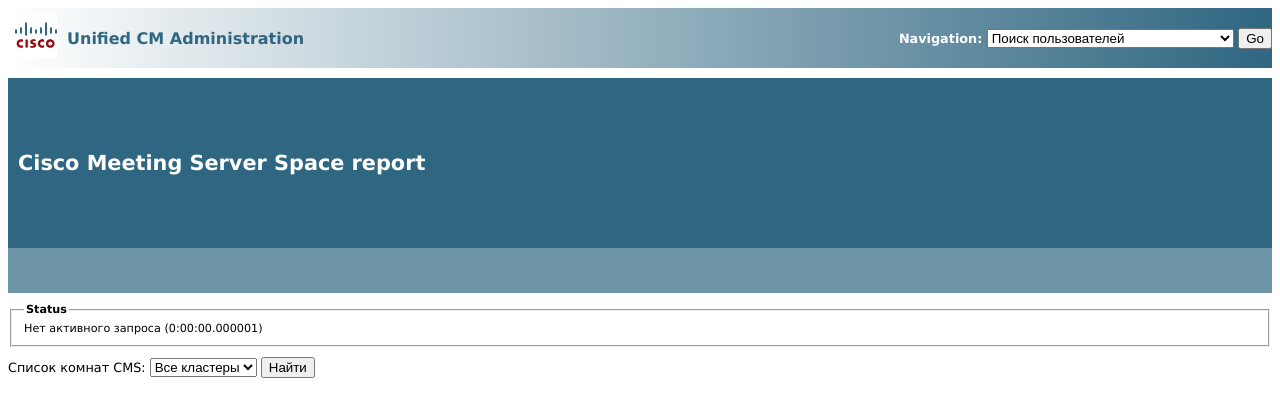
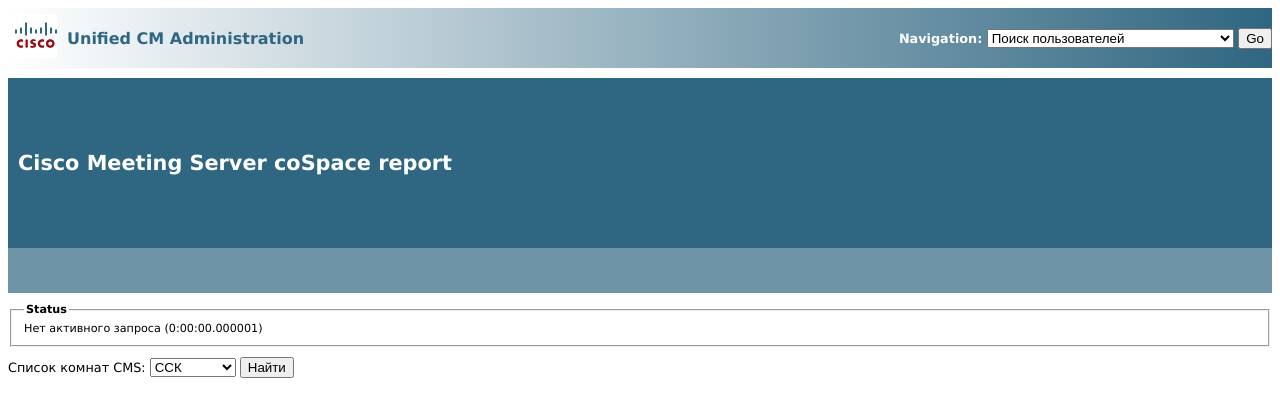
Before and after one commit to infopark-uc/UC-Reporter, a Flask app: page /cmscospace in a window 1280 px wide. Shown: the top 417 px of the page. Run offline with Flask 2, Linux system fonts and the light colour scheme; lists and menus that the app fills with data are empty; some libraries are stand-ins or nearby versions.

Commit message:
изменены формы, в список добавлена страница со спэйсами.

```diff
--- a/cisco/application/cms_cospace_viewer.py
+++ b/cisco/application/cms_cospace_viewer.py
@@ -9,7 +9,7 @@
 from pprint import pformat
 import logging.handlers
 from application.sqlrequests import cms_sql_request,cm_sqlselect_dict,cm_sqlupdate,cms_sql_request_dict
-from application.forms import SelectNavigation, SelectCMSClusterForCDR
+from application.forms import SelectNavigation, SelectCMSClusterForCospace
 
 
 def cms_webrequest(http_url,cms_ip,cms_login,cms_password):
@@ -46,16 +46,14 @@
 	get.close()  # закрываем web сессию
 	return result
 
-
 def cms_cospace_detail(cospace_id,cms_login,cms_password,cms_ip,cms_port):
 	http_url = "https://" + cms_ip + ":" + cms_port + "/api/v1/coSpaces/" + cospace_id
 	console_output = cms_ip + ": URL: " + http_url
 	print(console_output)  # debug
-	result = xmltodict.parse(cms_webrequest(http_url,cms_ip,cms_login,cms_password))
+	xml_dict = xmltodict.parse(cms_webrequest(http_url,cms_ip,cms_login,cms_password))
+	result = xml_dict['coSpace']
 	#pprint(result)
 	return result
-
-
 
 def cms_cospace_view():
 	page_offset = 0
@@ -77,7 +75,7 @@
 		}
 		return renderdata
 
-	form_cmsselection = SelectCMSClusterForCDR(csrf_enabled=False)
+	form_cmsselection = SelectCMSClusterForCospace(csrf_enabled=False)
 	if form_cmsselection.validate_on_submit():
 
 		if form_cmsselection.select_CMSCluster.data == SEARCH_FOR_ALL:
@@ -142,7 +140,7 @@
 		operationDuration = str( operationEndTime - operationStartTime)
 		console_output = "Done in " + operationDuration
 
-		pprint(rows_list)
+		#pprint(rows_list)
 		renderdata = {
 			"rendertype": "success",
 			"html_template": "cisco_cms_cospaceview.html",
--- a/cisco/application/forms.py
+++ b/cisco/application/forms.py
@@ -3,7 +3,7 @@
 from wtforms.validators import Optional, Length, Regexp
 
 class SelectNavigation(FlaskForm):
-    select_navigation = SelectField('Navigation', choices=[('usersearchpage', 'Поиск пользователей'), ('huntpage', 'Отчет по пользователям Hunt Group'), ('cfa', 'Отчет по переадресациям'), ('cmspage', 'Отчет по конференциям CMS')])
+    select_navigation = SelectField('Navigation', choices=[('usersearchpage', 'Поиск пользователей'), ('huntpage', 'Отчет по пользователям Hunt Group'), ('cfa', 'Отчет по переадресациям'), ('cmspage', 'Отчет по конференциям CMS'),('cms_cospace_page', 'Отчет по пин-кодам CMS')])
     submit = SubmitField('Go')
 
 class SelectSearchType(FlaskForm):
@@ -21,3 +21,7 @@
 class SelectCMSClusterForCDR(FlaskForm):
     select_CMSCluster = SelectField('Navigation', default="NF", choices=[('all', 'Все кластеры'), ('ssk', 'ССК'), ('Infocell', 'Инфосэл'), ('infopark', 'Инфопарк')])
     submit = SubmitField('Найти')
+
+class SelectCMSClusterForCospace(FlaskForm):
+    select_CMSCluster = SelectField('Navigation', choices=[('ssk', 'ССК'), ('Infocell', 'Инфосэл'), ('infopark', 'Инфопарк')])
+    submit = SubmitField('Найти')
--- a/cisco/application/templates/cisco_cms_cospaceview.html
+++ b/cisco/application/templates/cisco_cms_cospaceview.html
@@ -131,7 +131,7 @@
 		{% if not rows_list %}
 		<tr>
 			<th>
-				Cisco Meeting Server Space report
+				Cisco Meeting Server coSpace report
 			</th>
 		</tr>
 		<tr>
@@ -169,11 +169,12 @@
 				Name
 			</th>
             <th>
-				Number
+				CallID
 			</th>
 			<th>
 				Passcode
 			</th>
+
 		</tr>
 		{% for row in rows_list %}
 		<tr>
```
